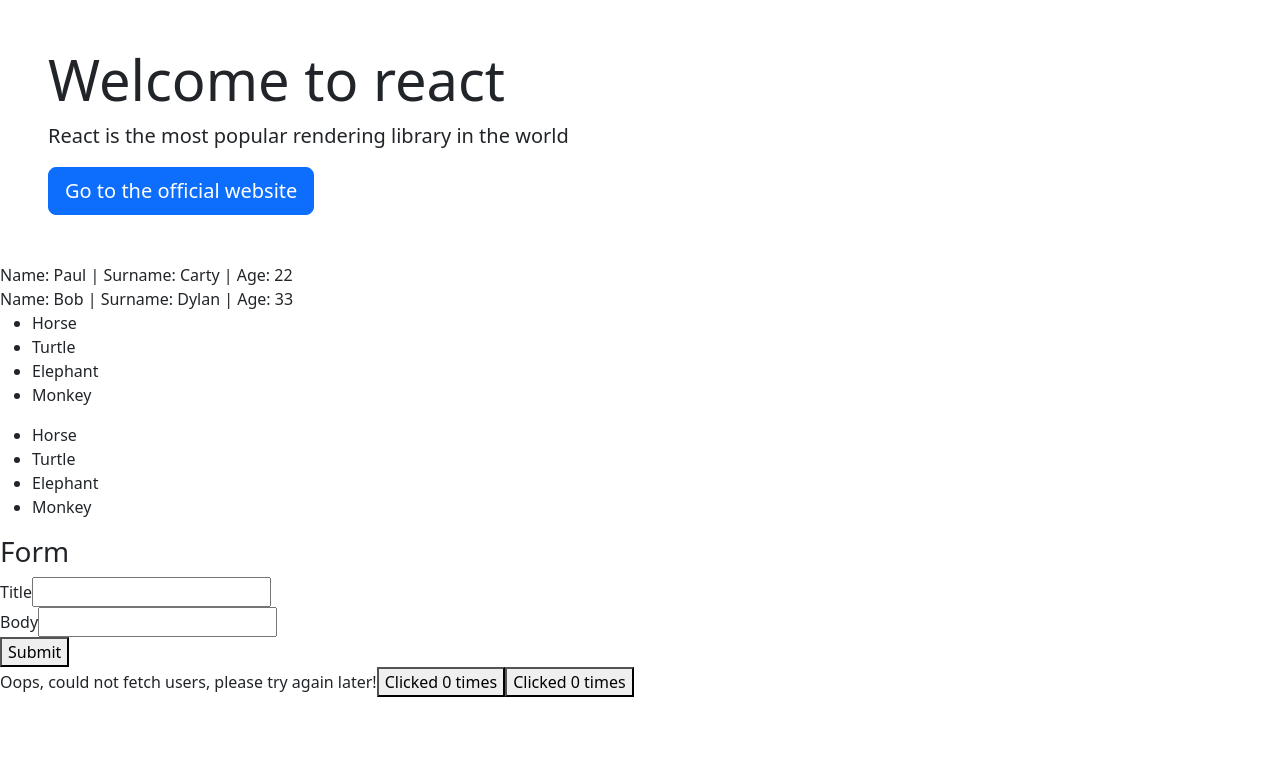
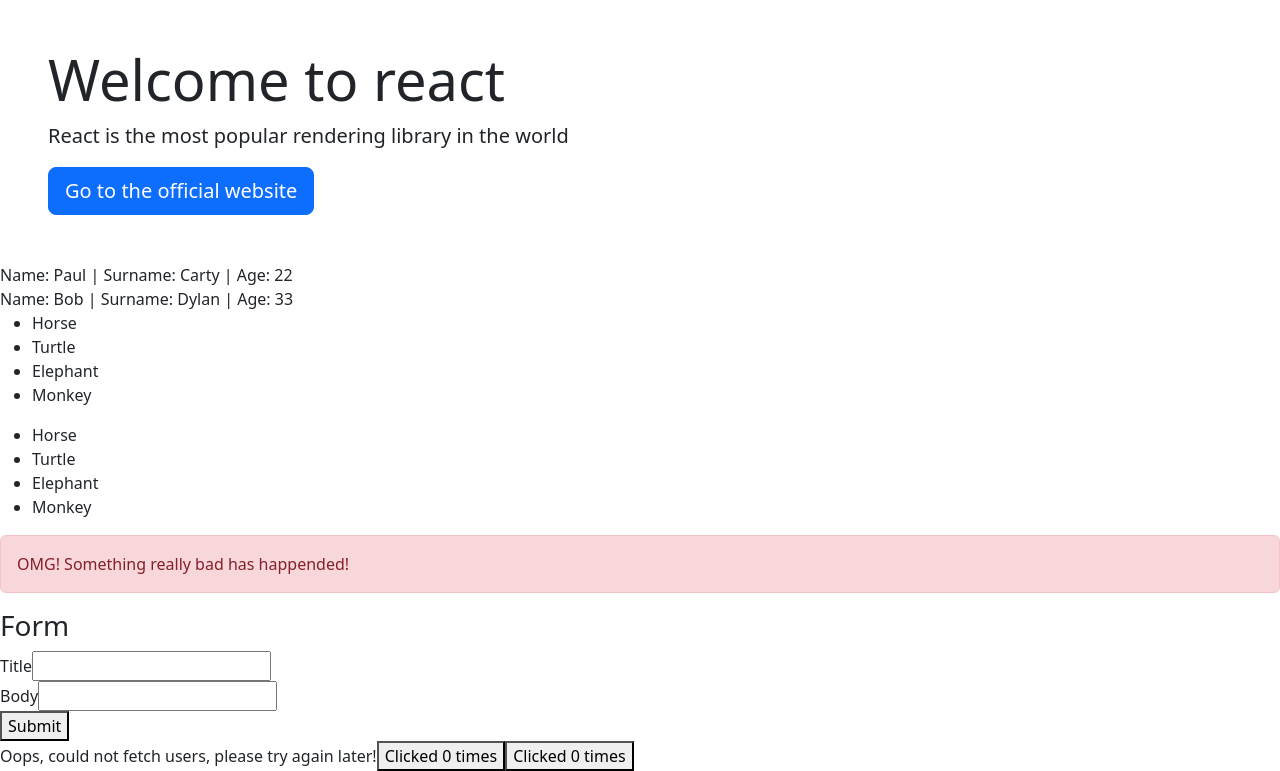
Before and after one commit to gigaamiridze/react-exercises, a React (Create React App) app: page / in a window 1280 px wide. Shown: the part 546-1317 px from the top of the page. Before the commit the page ends 1243 px from the top, so only its background shows below. Built offline with nearby package versions, Linux system fonts and the light colour scheme; no server answers.

Commit message:
Added 'Alert Component' exercise

```diff
--- /dev/null
+++ b/src/exercises/06-Alert-Component/Alert.jsx
@@ -0,0 +1,17 @@
+import React from 'react';
+import PropTypes from 'prop-types';
+import 'bootstrap/dist/css/bootstrap.min.css';
+
+function Alert(props) {
+  return (
+    <div className="alert alert-danger" role="alert">
+      {props.text}
+    </div>
+  );
+}
+
+Alert.propTypes = {
+  text: PropTypes.string,
+}
+
+export default Alert;
--- a/src/index.js
+++ b/src/index.js
@@ -12,6 +12,7 @@
 import MappingArray from './exercises/04-Mapping-Array/MappingArray';
 import MappingObject from './exercises/04.1-Mapping-Object/MappingObject';
 import Jumbotron from './exercises/05-Jumbotron/Jumbotron';
+import Alert from './exercises/06-Alert-Component/Alert';
 import Form from './exercises/Form/Form';
 import FetchData from './exercises/Fetch-Data/FetchData';
 import StateLifting from './exercises/StateLifting/StateLifting';
@@ -34,6 +35,7 @@
     <PersonProps name='Bob' surname='Dylan' age={33} />
     <MappingArray />
     <MappingObject />
+    <Alert text="OMG! Something really bad has happended!" />
     <Form />
     <FetchData />
     <StateLifting />
```
Also changed, not shown: src/exercises/06-Alert-Component/README.md (added).
